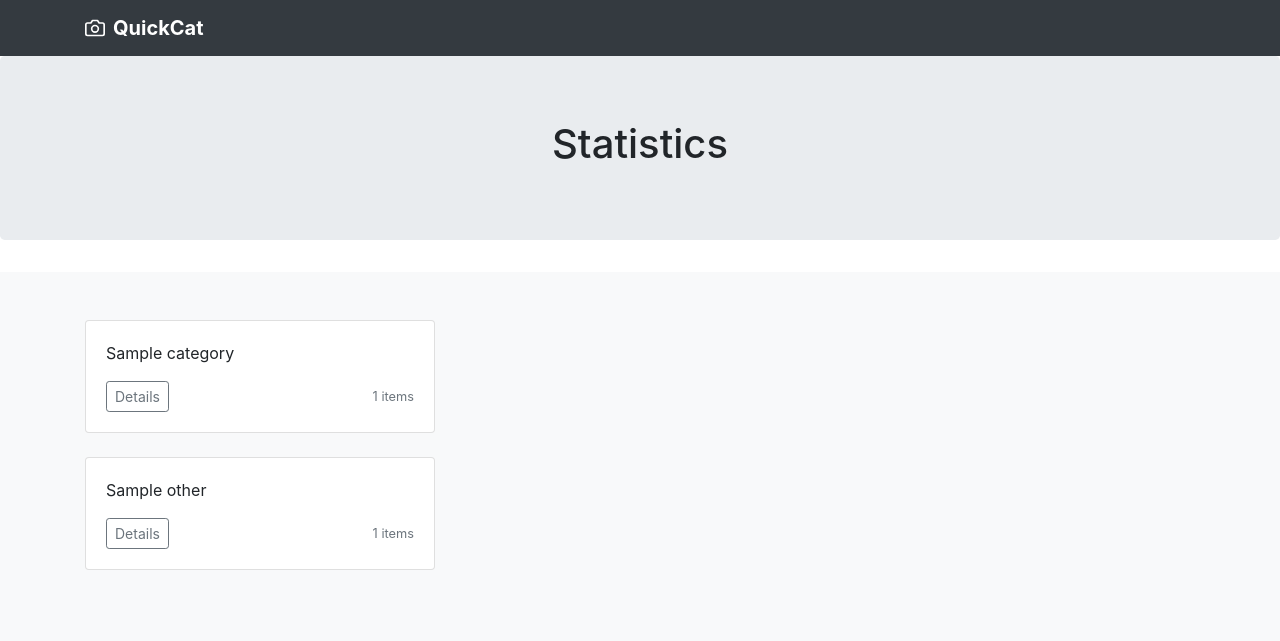
After one commit to fopina/quickcat, a Flask app: template app/templates/stats.html in a window 1280 px wide. The commit adds this page. Shown: the top 641 px of the page. Run offline with Flask 2, Linux system fonts and the light colour scheme; the template is opened without the code that fills it: most values are stand-ins (such as "Sample title", 1, 10 or a date in 2020); some libraries are stand-ins or nearby versions.

Commit message:
statistics page

```diff
--- a/app/app.py
+++ b/app/app.py
@@ -1,5 +1,5 @@
 import click
-from flask import Flask, render_template, jsonify, request
+from flask import Flask, render_template, jsonify, request, abort
 import mongoengine
 from . import app, models
 
@@ -7,6 +7,69 @@ from . import app, models
 @app.route('/')
 def index():
     return render_template('index.html', categories=models.Category.objects.all())
+
+
+@app.route('/stats')
+@app.route('/stats/')
+def stats():
+    data = []
+    for cat in models.Category.objects.all():
+        data.append({
+            'name': cat.name,
+            'size': models.Image.objects.filter(**{
+                'category_votes__%s__gte' % cat.name: 0
+            }).count(),
+        })
+
+    return render_template(
+        'stats.html',
+        categories=data,
+        other=[
+            {
+                'id': 'uncat',
+                'name': 'Uncategorized',
+                'size': models.Image.objects.filter(
+                    category_votes=None
+                ).count(),
+            },
+            {
+                'id': 'total',
+                'name': 'Total images',
+                'size': models.Image.objects.count(),
+            }
+        ]
+    )
+
+
+@app.route('/stats/<name>')
+def stats_category(name):
+    category = models.Category.objects.filter(name=name).first()
+    if category is None:
+        abort(404)
+    return render_template(
+        'stats_category.html',
+        category=category,
+        images=models.Image.objects.filter(**{
+                'category_votes__%s__gte' % category.name: 0
+        })
+    )
+
+
+@app.route('/stats/o/<cid>')
+def stats_uncategory(cid):
+    if cid == 'total':
+        category = 'Total images'
+        images = models.Image.objects.all()
+    elif cid == 'uncat':
+        category = 'Uncategorized'
+        images = models.Image.objects.filter(category_votes=None)
+    else:
+        abort(404)
+    return render_template(
+        'stats_category.html',
+        category={'name': category},
+        images=images
+    )
 
 
 @app.route('/api/more')
--- /dev/null
+++ b/app/templates/base.html
@@ -0,0 +1,40 @@
+<!doctype html>
+<html lang="en">
+  <head>
+    <meta charset="utf-8">
+    <meta name="viewport" content="width=device-width, initial-scale=1, shrink-to-fit=no">
+    <meta name="description" content="">
+    <meta name="author" content="">
+    <title>Quickly Category Images</title>
+    <!-- Bootstrap core CSS -->
+    <link rel="stylesheet" href="https://maxcdn.bootstrapcdn.com/bootstrap/4.0.0/css/bootstrap.min.css" integrity="sha384-Gn5384xqQ1aoWXA+058RXPxPg6fy4IWvTNh0E263XmFcJlSAwiGgFAW/dAiS6JXm" crossorigin="anonymous">
+  </head>
+
+  <body>
+    <header>
+      <div class="navbar navbar-dark bg-dark box-shadow">
+        <div class="container d-flex justify-content-between">
+          <a href="#" class="navbar-brand d-flex align-items-center">
+            <svg xmlns="http://www.w3.org/2000/svg" width="20" height="20" viewBox="0 0 24 24" fill="none" stroke="currentColor" stroke-width="2" stroke-linecap="round" stroke-linejoin="round" class="mr-2"><path d="M23 19a2 2 0 0 1-2 2H3a2 2 0 0 1-2-2V8a2 2 0 0 1 2-2h4l2-3h6l2 3h4a2 2 0 0 1 2 2z"></path><circle cx="12" cy="13" r="4"></circle></svg>
+            <strong>QuickCat</strong>
+          </a>
+        </div>
+      </div>
+    </header>
+
+    <main role="main">
+
+      {% block content %}{% endblock %}
+
+    </main>
+
+    <!-- Placed at the end of the document so the pages load faster -->
+    <!-- Optional JavaScript -->
+    <!-- jQuery first, then Popper.js, then Bootstrap JS -->
+    <script src="https://code.jquery.com/jquery-3.3.1.min.js" integrity="sha256-FgpCb/KJQlLNfOu91ta32o/NMZxltwRo8QtmkMRdAu8=" crossorigin="anonymous"></script>
+    <script src="https://cdnjs.cloudflare.com/ajax/libs/popper.js/1.12.9/umd/popper.min.js" integrity="sha384-ApNbgh9B+Y1QKtv3Rn7W3mgPxhU9K/ScQsAP7hUibX39j7fakFPskvXusvfa0b4Q" crossorigin="anonymous"></script>
+    <script src="https://maxcdn.bootstrapcdn.com/bootstrap/4.0.0/js/bootstrap.min.js" integrity="sha384-JZR6Spejh4U02d8jOt6vLEHfe/JQGiRRSQQxSfFWpi1MquVdAyjUar5+76PVCmYl" crossorigin="anonymous"></script>
+    <script src="https://cdnjs.cloudflare.com/ajax/libs/jquery.blockUI/2.70/jquery.blockUI.min.js" integrity="sha256-9wRM03dUw6ABCs+AU69WbK33oktrlXamEXMvxUaF+KU=" crossorigin="anonymous"></script>
+    {% block scripts %}{% endblock %}
+  </body>
+</html>
--- /dev/null
+++ b/app/templates/stats.html
@@ -0,0 +1,53 @@
+{% extends "base.html" %}
+
+{% block content %}
+
+<section class="jumbotron text-center">
+  <div class="container">
+    <h1 class="jumbotron-heading">Statistics</h1>
+  </div>
+</section>
+
+<div class="album py-5 bg-light">
+  <div class="container">
+    <div class="row">
+      {% for c in categories %}
+      <div class="col-md-4">
+        <div class="card mb-4 box-shadow">
+          <div class="card-body">
+            <p class="card-text">{{ c.name }}</p>
+            <div class="d-flex justify-content-between align-items-center">
+              <div class="btn-group">
+                <a class="btn btn-sm btn-outline-secondary" href="{{ url_for('stats_category', name=c.name) }}">
+                  Details
+                </a>
+              </div>
+              <small class="text-muted"><span class="review_number">{{ c.size }}</span> items</small>
+            </div>
+          </div>
+        </div>
+      </div>
+      {% endfor %}
+    </div>
+    <div class="row">
+      {% for c in other %}
+      <div class="col-md-4">
+        <div class="card mb-4 box-shadow">
+          <div class="card-body">
+            <p class="card-text">{{ c.name }}</p>
+            <div class="d-flex justify-content-between align-items-center">
+              <div class="btn-group">
+                <a class="btn btn-sm btn-outline-secondary" href="{{ url_for('stats_uncategory', cid=c.id) }}">
+                  Details
+                </a>
+              </div>
+              <small class="text-muted"><span class="review_number">{{ c.size }}</span> items</small>
+            </div>
+          </div>
+        </div>
+      </div>
+      {% endfor %}
+    </div>
+  </div>
+</div>
+{% endblock %}
```
Also changed, not shown: app/static/quickcat.js (+8 -6 lines), app/templates/index.html (+5 -35 lines), app/templates/stats_category.html (added, +36 -0 lines).
